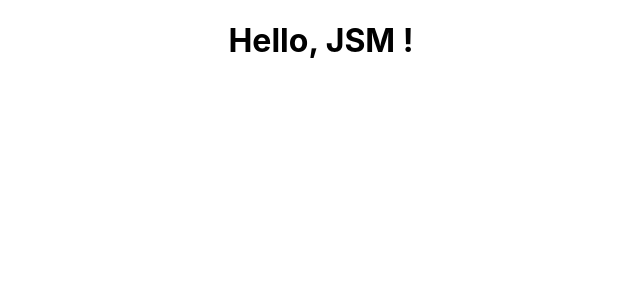
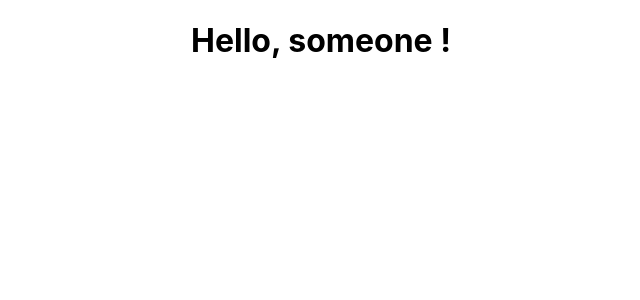
Before and after one commit to GlazMichelFranckDodo225/react-movies-app, a React (Create React App) app: page / in a window 1280 px wide. Shown: the top 300 px of the page, without its empty margins (319-959 px from the left). Built offline with nearby package versions, Linux system fonts and the light colour scheme.

Commit message:
Using Variables

```diff
--- a/src/App.js
+++ b/src/App.js
@@ -1,9 +1,12 @@
 import './App.css';
 
 const App = () => {
+  const name = "John"
+  const isNameShowing = false
+
   return (
     <div className="App">
-      <h1>Hello, JSM !</h1>
+      <h1>Hello, {isNameShowing ? name : "someone"} !</h1>
     </div>
   );
 }
```
